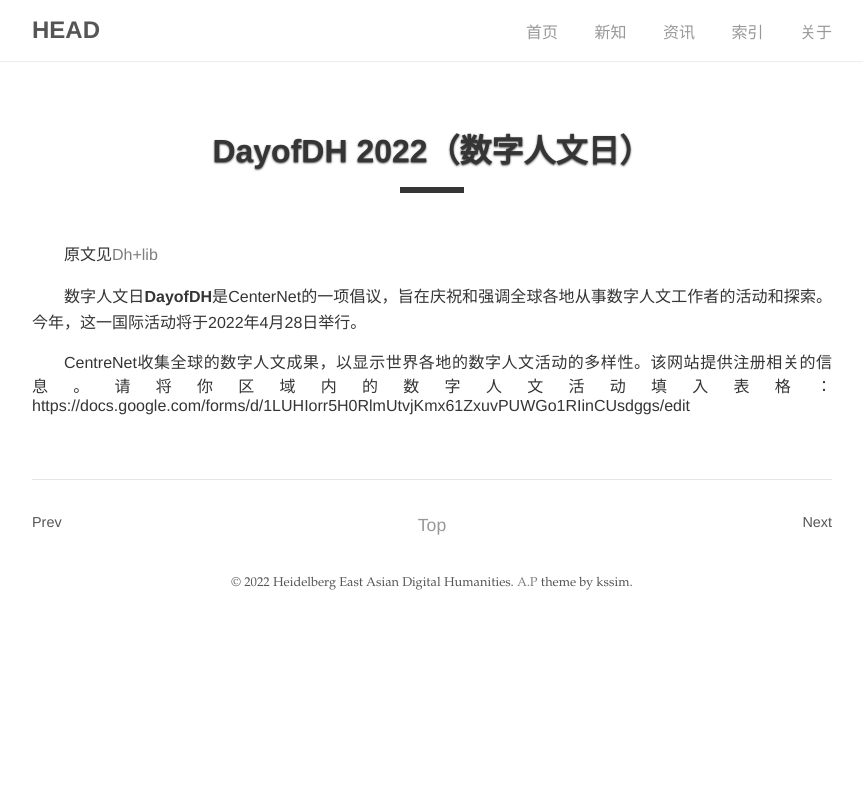
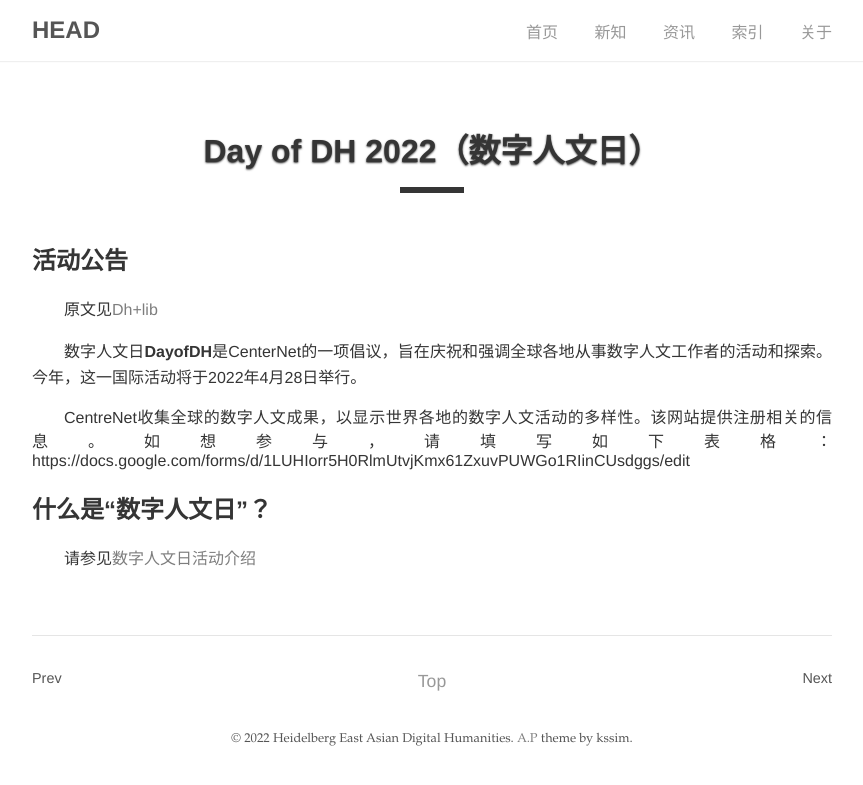
Before and after one commit to DHHD2022/DHHD2022.GitHub.io, a Jekyll site: the page built from dh_news/_posts/2022-04-01-活动：DayofDH2022.md, in a window 1280 px wide. Shown: the top 785 px of the page, without its empty margins (208-1071 px from the left). Built offline with Jekyll 4.4.1, drawn with Linux system fonts in a browser that asks for light colours.

Commit message:
Update 2022-04-01-活动：DayofDH2022.md

```diff
--- a/dh_news/_posts/2022-04-01-活动：DayofDH2022.md
+++ b/dh_news/_posts/2022-04-01-活动：DayofDH2022.md
@@ -1,13 +1,19 @@
 ---
 layout: post
-title:  "DayofDH 2022（数字人文日）"
+title:  "Day of DH 2022（数字人文日）"
 info: "今年将于2022年4月28日举行。"
 tech : "活动资讯"
 type: 活动
 categories: dh_news
 ---
+## 活动公告
+
 原文见[Dh+lib](https://dhandlib.org/2022/03/24/event-day-of-dh-2022-centernet/)
 
 数字人文日**DayofDH**是CenterNet的一项倡议，旨在庆祝和强调全球各地从事数字人文工作者的活动和探索。今年，这一国际活动将于2022年4月28日举行。
 
-CentreNet收集全球的数字人文成果，以显示世界各地的数字人文活动的多样性。该网站提供注册相关的信息。请将你区域内的数字人文活动填入表格：https://docs.google.com/forms/d/1LUHIorr5H0RlmUtvjKmx61ZxuvPUWGo1RIinCUsdggs/edit
+CentreNet收集全球的数字人文成果，以显示世界各地的数字人文活动的多样性。该网站提供注册相关的信息。如想参与，请填写如下表格：
+https://docs.google.com/forms/d/1LUHIorr5H0RlmUtvjKmx61ZxuvPUWGo1RIinCUsdggs/edit
+
+## 什么是“数字人文日”？
+请参见[数字人文日活动介绍](https://dhhd2022.github.io/2022-04-01/DayofDH%E6%B4%BB%E5%8A%A8)
```
